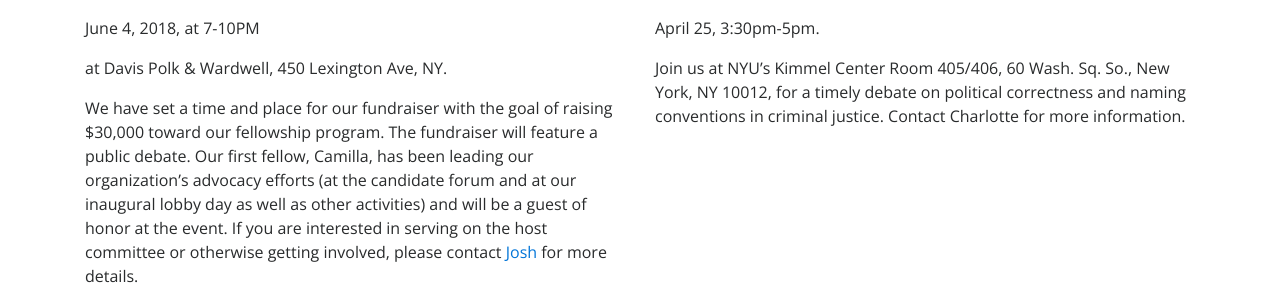
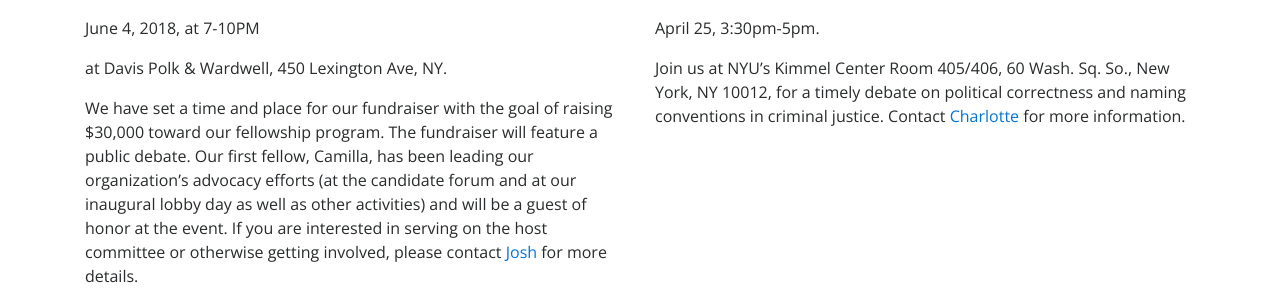
Before and after one commit to rikersdebateteam/rikers-debate-project, a Jekyll site: the page built from events.html, in a window 1280 px wide. Shown: the part 248-547 px from the top of the page. Built offline with Jekyll 4.4.1, drawn with Linux system fonts in a browser that asks for light colours; nearby versions of some CDN libraries; part of the change alters nothing that is shown.

```diff
--- a/events.html
+++ b/events.html
@@ -33,7 +33,7 @@ title: Issues
       <p></p><p>We have set a time and place for our fundraiser with the goal of raising $30,000 toward our fellowship program. The fundraiser will feature a public debate. Our first fellow, Camilla, has been leading our organization’s advocacy efforts (at the candidate forum and at our inaugural lobby day as well as other activities) and will be a guest of honor at the event. If you are interested in serving on the host committee or otherwise getting involved, please contact <a href="mailto:joshcmorrison@gmail.com">Josh</a> for more details.</p>
     </div>
     <div class="col-lg-6 col-sm-12">
-      <p><strong>Petey Greene / RDP Debate:</strong> <i>“What’s In a Name?”</i> </p><p>April 25, 3:30pm-5pm.</p><p></p><p>Join us at NYU’s Kimmel Center Room 405/406, 60 Wash. Sq. So., New York, NY 10012, for a timely debate on political correctness and naming conventions in criminal justice. Contact Charlotte for more information.
+      <p><strong>Petey Greene / RDP Debate:</strong> <i>“What’s In a Name?”</i> </p><p>April 25, 3:30pm-5pm.</p><p></p><p>Join us at NYU’s Kimmel Center Room 405/406, 60 Wash. Sq. So., New York, NY 10012, for a timely debate on political correctness and naming conventions in criminal justice. Contact <a href="cmk586@nyu.edu">Charlotte</a> for more information.
 </p>
     </div>
   </div>
```
